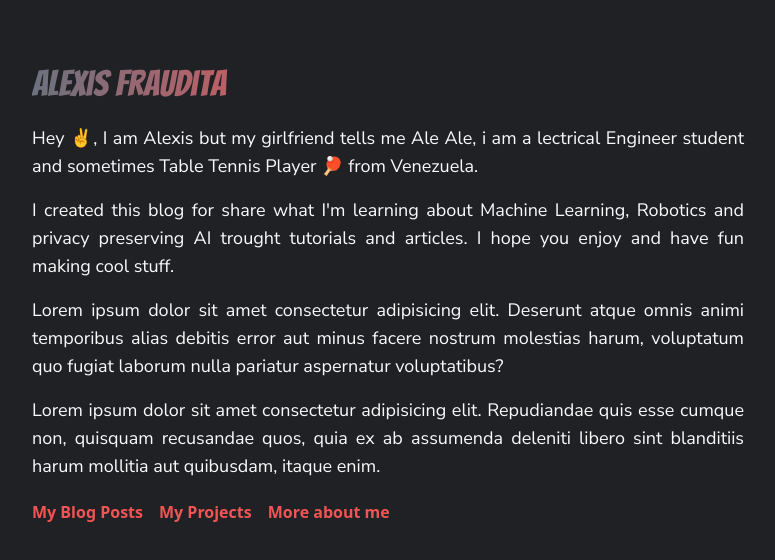
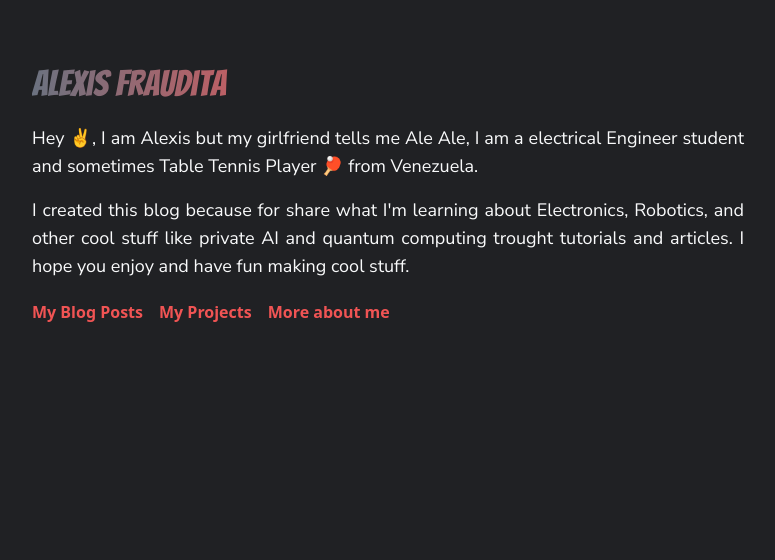
Before and after one commit to alefram/Alefram.github.io, a Next.js app: page / in a window 1280 px wide. Shown: the top 560 px of the page, without its empty margins (260-1035 px from the left). Built offline with nearby package versions, Linux system fonts and the light colour scheme.

Commit message:
fix footer and clean home

```diff
--- a/components/Date.jsx
+++ b/components/Date.jsx
@@ -5,4 +5,4 @@ const Date = ({ dateString }) => {
   return <time dateTime={dateString}>{format(date, 'LLLL d, yyyy')}</time>
 }
 
-export default Date
+export default Date;
--- a/components/Footer.jsx
+++ b/components/Footer.jsx
@@ -8,16 +8,16 @@ const Footer = () => {
                 <div className="flex justify-center space-x-4 mt-4">
                     <Link href="https://github.com/Alexfm101">
                         <a>
-                            <Image src="/images/github.svg" height={30} width={30}/>
+                            <Image src="/images/github.png" height={30} width={30}/>
                         </a>
                     </Link>
                     <Link href="https://twitter.com/FrauditaAlexis">
                         <a>
-                            <Image src="/images/twitter.svg" height={30} width={30}/>
+                            <Image src="/images/twitter.png" height={30} width={30}/>
                         </a>
                     </Link>
                 </div>
-                <div className="text-center mt-1 text-lg text-text">
+                <div className="text-center mt-1 text-lg text-text text-gray-100">
                     <small>
                         Make with &#128153; and <Link href="https://tailwindcss.com/"><a className="font-bold text-supertext">Tailwindcss</a></Link> and deploy on <Link href="https://vercel.com/"><a className="font-bold text-supertext">Vercel</a></Link>
                     </small>
--- a/pages/index.jsx
+++ b/pages/index.jsx
@@ -1,6 +1,5 @@
 import Head from 'next/head';
 import Link from 'next/link';
-import Image from 'next/image';
 
 const Home = () => {
   return (
@@ -19,16 +18,10 @@ const Home = () => {
           <h1 className="text-4xl max-w-xs lg:mt-10 font-banger text-gradient bg-gradient-to-r from-gray-500  to-supertext font-thin mb-5"> Alexis Fraudita</h1>
           <div className="space-y-4 text-gray-50 font-nunito text-lg text-justify">
             <p>
-              Hey &#9996;, I am Alexis but my girlfriend tells me Ale Ale, i am a lectrical Engineer student and sometimes Table Tennis Player &#127955; from Venezuela.
+              Hey &#9996;, I am Alexis but my girlfriend tells me Ale Ale, I am a electrical Engineer student and sometimes Table Tennis Player &#127955; from Venezuela.
             </p>
             <p>
-              I created this blog for share what I'm learning about Machine Learning, Robotics and privacy preserving AI trought tutorials and articles. I hope you enjoy and have fun making cool stuff.
-            </p>
-            <p>
-              Lorem ipsum dolor sit amet consectetur adipisicing elit. Deserunt atque omnis animi temporibus alias debitis error aut minus facere nostrum molestias harum, voluptatum quo fugiat laborum nulla pariatur aspernatur voluptatibus?
-            </p>
-            <p>
-              Lorem ipsum dolor sit amet consectetur adipisicing elit. Repudiandae quis esse cumque non, quisquam recusandae quos, quia ex ab assumenda deleniti libero sint blanditiis harum mollitia aut quibusdam, itaque enim.
+              I created this blog because for share what I'm learning about Electronics, Robotics, and other cool stuff like private AI and quantum computing trought tutorials and articles. I hope you enjoy and have fun making cool stuff.
             </p>
           </div>
           <div className=" flex flex-wrap mt-5 space-x-4 text-supertext font-bold">
```
Also changed, not shown: public/images/github.png (added), public/images/twitter.png (added).
